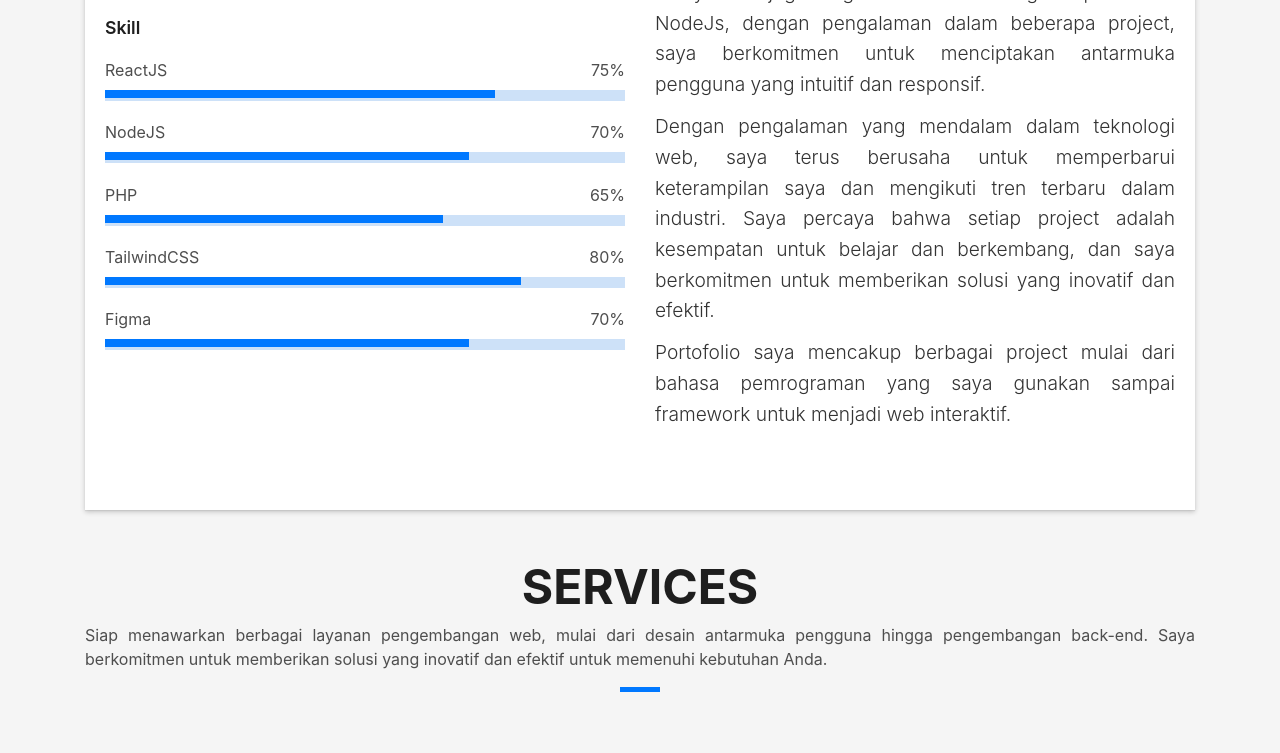
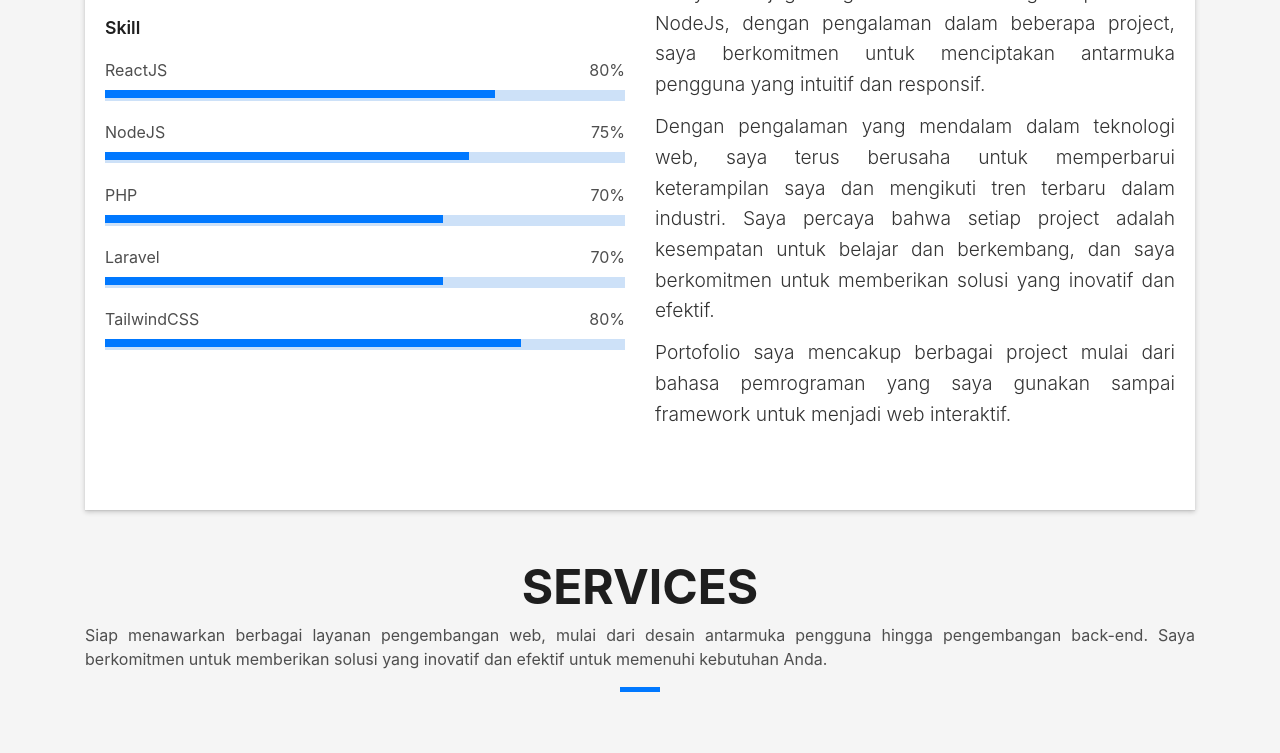
Before and after one commit to ifansmiling/portfolio-website, a plain HTML site: page index.html in a window 1280 px wide. Shown: the part 1094-1847 px from the top of the page. Drawn offline with nearby package versions, Linux system fonts and the light colour scheme; files whose address does not match are found by name.

Commit message:
Update Cv

```diff
--- a/index.html
+++ b/index.html
@@ -83,7 +83,6 @@
           <p class="intro-subtitle"><span class="text-slider-items">Front-end Web Developer, Back-end Web
               Developer</span><strong class="text-slider"></strong></p>
 
-          <!-- Tambahkan elemen div untuk mengatur posisi Download CV -->
           <div class="cv-download-container">
             <a href="assets/CV.pdf" download="Muhammad_Arif_Alifan_Sultoni_CV.pdf" class="download-link">Access My
               CV</a>
@@ -118,17 +117,22 @@
                 </div>
                 <div class="skill-mf">
                   <p class="title-s">Skill</p>
-                  <span>ReactJS</span> <span class="pull-right">75%</span>
+                  <span>ReactJS</span> <span class="pull-right">80%</span>
                   <div class="progress">
                     <div class="progress-bar" role="progressbar" style="width: 75%;" aria-valuenow="75"
                       aria-valuemin="0" aria-valuemax="100"></div>
                   </div>
-                  <span>NodeJS</span> <span class="pull-right">70%</span>
+                  <span>NodeJS</span> <span class="pull-right">75%</span>
                   <div class="progress">
                     <div class="progress-bar" role="progressbar" style="width: 70%" aria-valuenow="70" aria-valuemin="0"
                       aria-valuemax="100"></div>
                   </div>
-                  <span>PHP</span> <span class="pull-right">65%</span>
+                  <span>PHP</span> <span class="pull-right">70%</span>
+                  <div class="progress">
+                    <div class="progress-bar" role="progressbar" style="width: 65%" aria-valuenow="65" aria-valuemin="0"
+                      aria-valuemax="100"></div>
+                  </div>
+                  <span>Laravel</span> <span class="pull-right">70%</span>
                   <div class="progress">
                     <div class="progress-bar" role="progressbar" style="width: 65%" aria-valuenow="65" aria-valuemin="0"
                       aria-valuemax="100"></div>
@@ -136,11 +140,6 @@
                   <span>TailwindCSS</span> <span class="pull-right">80%</span>
                   <div class="progress">
                     <div class="progress-bar" role="progressbar" style="width: 80%" aria-valuenow="80" aria-valuemin="0"
-                      aria-valuemax="100"></div>
-                  </div>
-                  <span>Figma</span> <span class="pull-right">70%</span>
-                  <div class="progress">
-                    <div class="progress-bar" role="progressbar" style="width: 70%" aria-valuenow="70" aria-valuemin="0"
                       aria-valuemax="100"></div>
                   </div>
                 </div>
```
Also changed, not shown: 1 other file.
